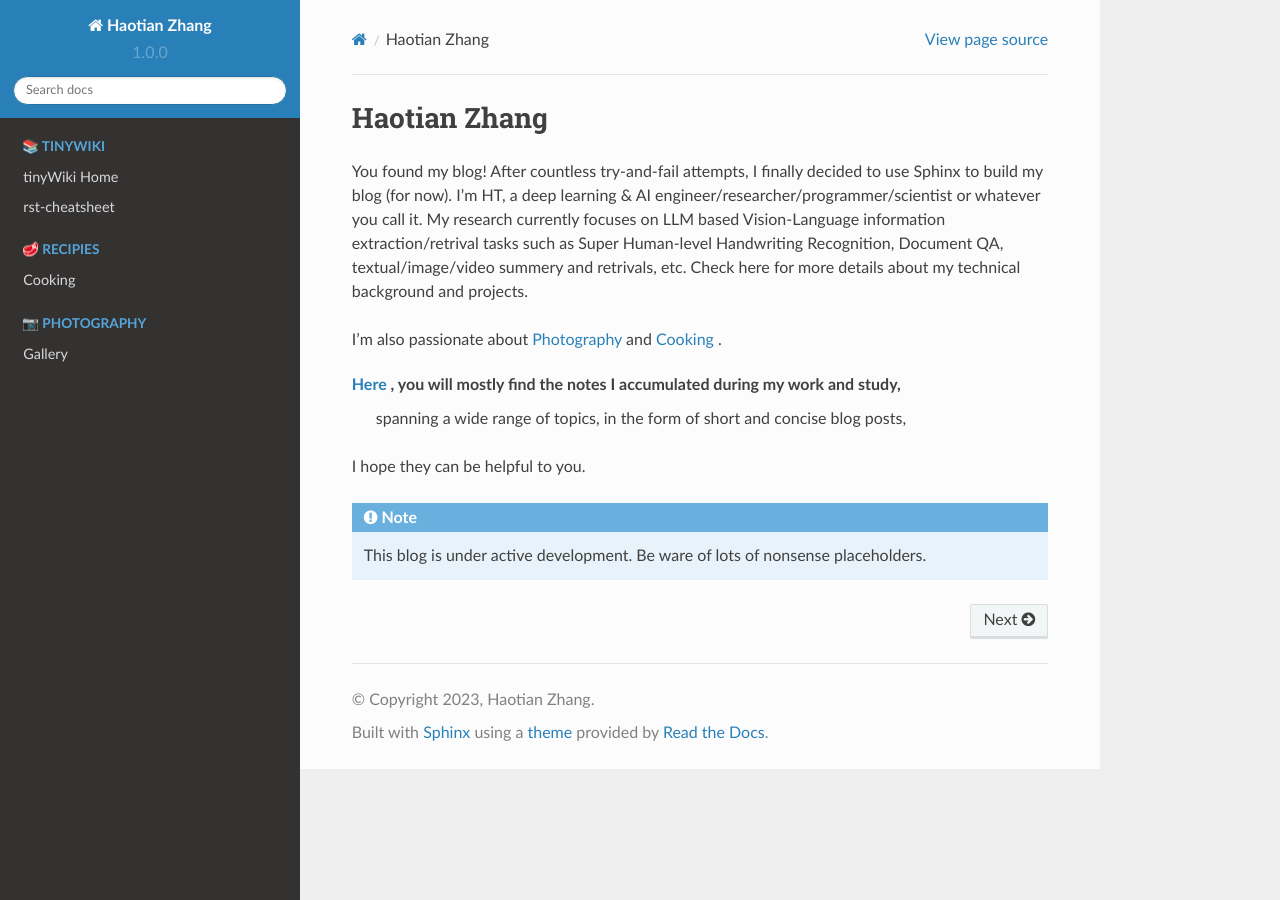
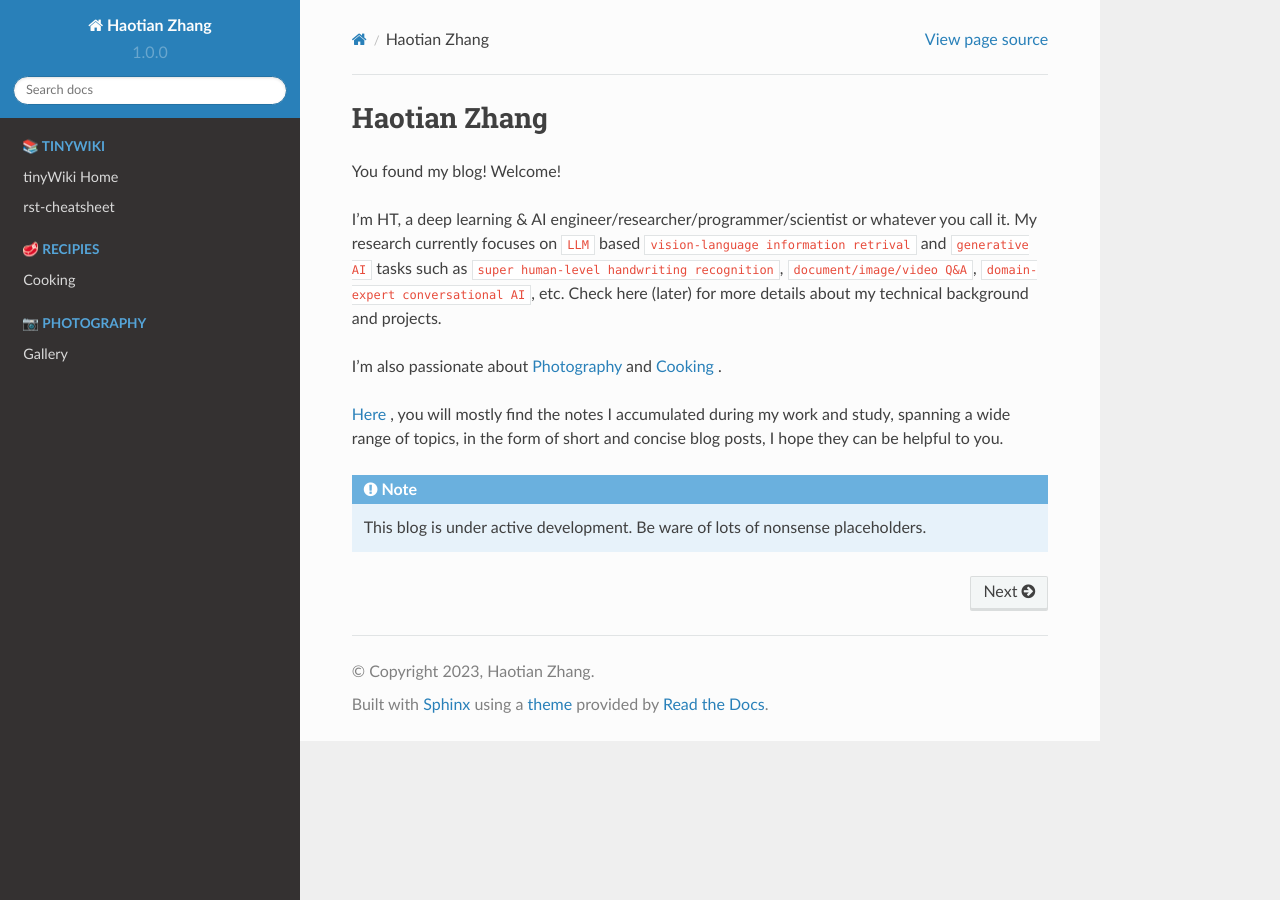
Before and after one commit to HTplex/htplex.readthedoc.io, a Sphinx documentation site: the page built from docs/source/index.rst, in a window 1280 px wide. Built offline with Sphinx 7.4.7 and the Read the Docs theme 2.0.0, drawn with Linux system fonts in a browser that asks for light colours.

Commit message:
rework main index

```diff
--- a/docs/source/index.rst
+++ b/docs/source/index.rst
@@ -30,17 +30,19 @@
 Haotian Zhang
 ===================================
 
-You found my blog! After countless try-and-fail attempts, I finally decided to use Sphinx to build my blog (for now).
+You found my blog! Welcome!
+
 I'm HT, a deep learning & AI engineer/researcher/programmer/scientist or whatever you call it.
-My research currently focuses on LLM based Vision-Language information extraction/retrival tasks such as
-Super Human-level Handwriting Recognition, Document QA,
-textual/image/video summery and retrivals, etc. Check here
+My research currently focuses on ``LLM`` based ``vision-language information retrival`` and ``generative AI`` tasks such as
+``super human-level handwriting recognition``, ``document/image/video Q&A``,
+``domain-expert conversational AI``, etc. Check here (later)
 for more details about my technical background and projects.
 
 I'm also passionate about `Photography <https://gallery.htplex.io>`_ and :doc:`Cooking </food/index>` .
 
-:doc:`Here </tinyWiki/index>` , you will mostly find the notes I accumulated during my work and study,
- spanning a wide range of topics, in the form of short and concise blog posts,
+:doc:`Here </tinyWiki/index>`
+, you will mostly find the notes I accumulated during my work and study,
+spanning a wide range of topics, in the form of short and concise blog posts,
 I hope they can be helpful to you.
 
 
```
